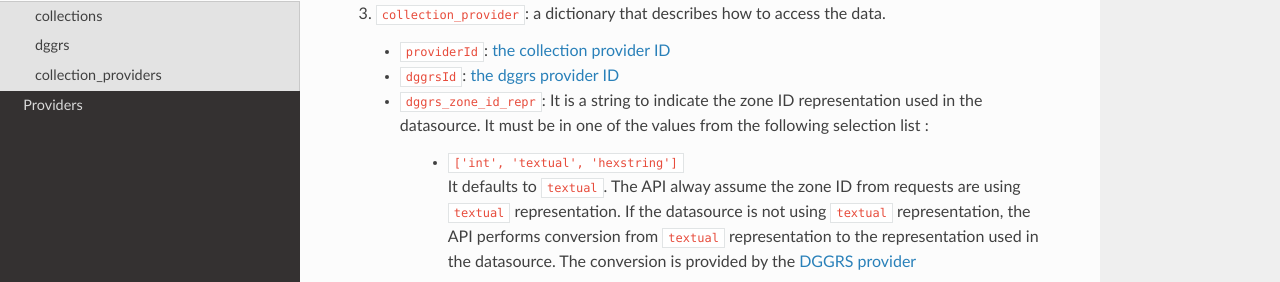
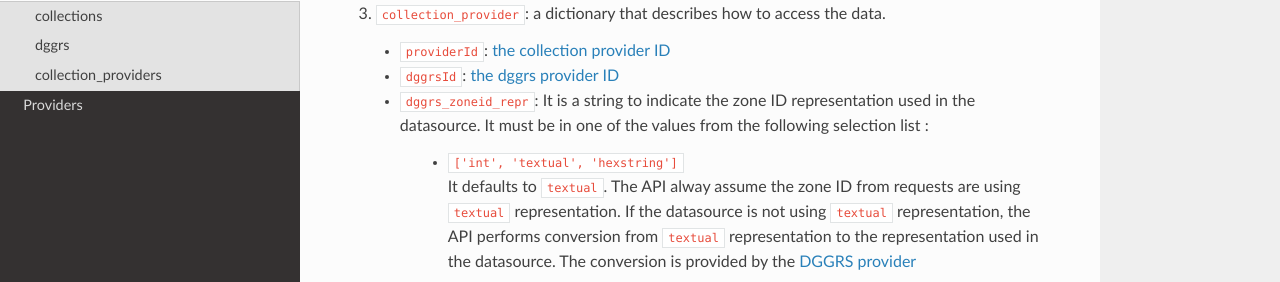
Before and after one commit to crim-ca/pydggsapi, a Sphinx documentation site: the page built from docs/source/tinydb_configuration/index.rst, in a window 1280 px wide and 900 px high, scrolled down 3686 px. Shown: the part 165-447 px from the top of the window. Built offline with Sphinx 7.4.7 and the Read the Docs theme 3.1.0, drawn with Linux system fonts in a browser that asks for light colours.

Commit message:
fixed typo in documentation.

```diff
--- a/docs/source/tinydb_configuration/index.rst
+++ b/docs/source/tinydb_configuration/index.rst
@@ -63,7 +63,7 @@ The dictionary associated with the collection ID defines metadata and methods to
 
    - ``dggrsId``: :ref:`the dggrs provider ID <dggrs>`
 
-   - ``dggrs_zone_id_repr``: It is a string to indicate the zone ID representation used in the datasource. It must be in one of the values from the following selection list :
+   - ``dggrs_zoneid_repr``: It is a string to indicate the zone ID representation used in the datasource. It must be in one of the values from the following selection list :
 
       - ``['int', 'textual', 'hexstring']``
 
```
